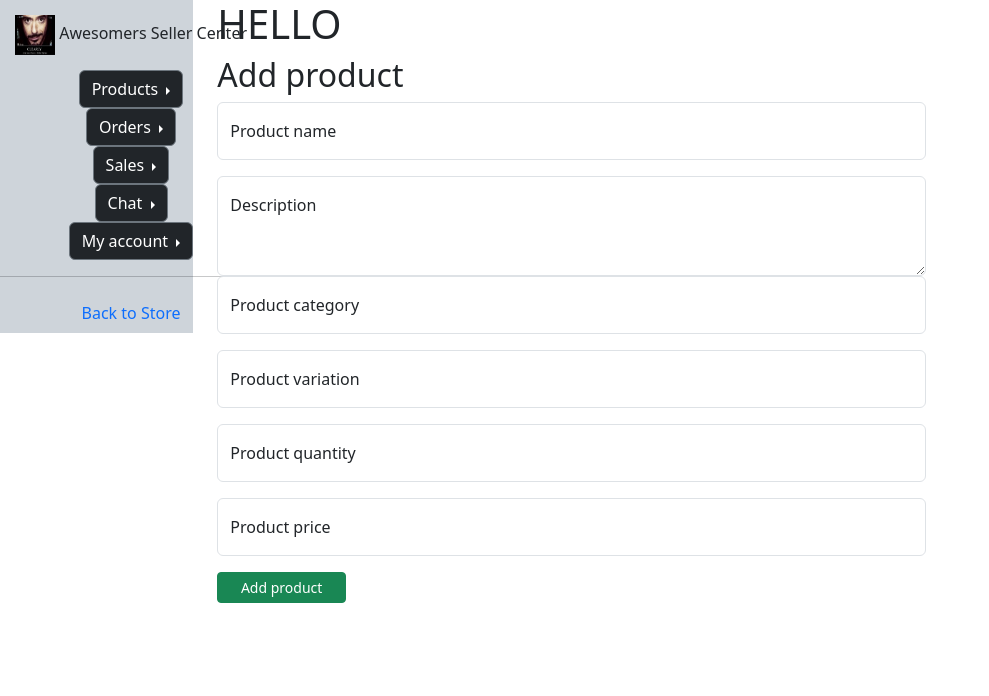
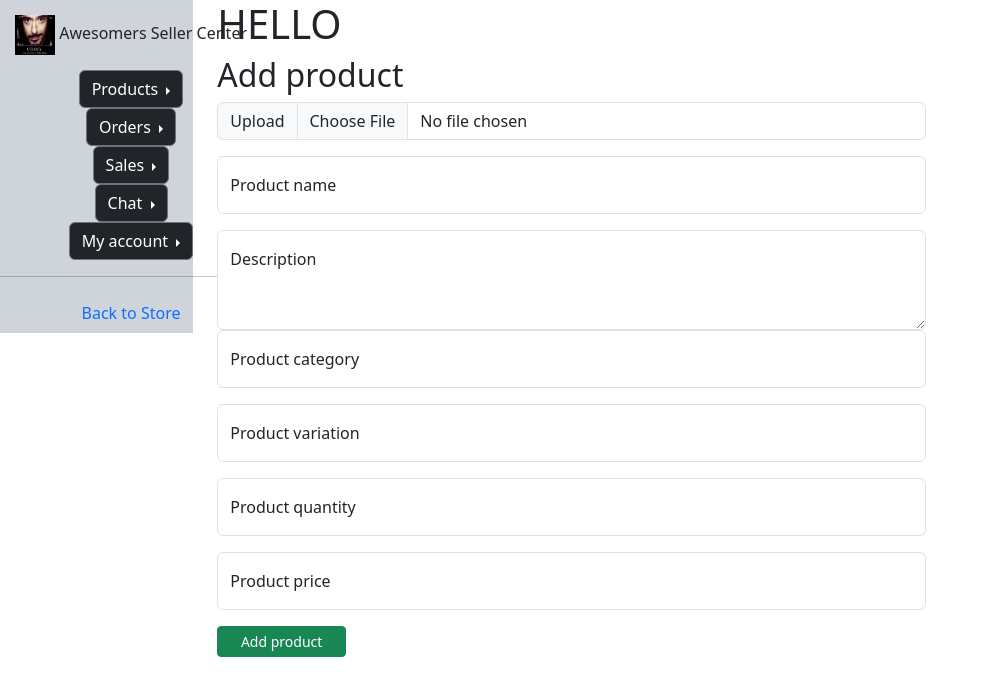
Before and after one commit to ViruSahastrabudhhe/ecommerceForFinals, a Flask app: page /products in a window 1280 px wide. Shown: the top 696 px of the page, without its empty margins (0-989 px from the left). Run offline with Flask 3, Linux system fonts and the light colour scheme; the visitor is signed in with stand-in values (Sample User, id 1); some libraries are stand-ins or nearby versions.

Commit message:
11-12 version

```diff
--- a/awesomers/__init__.py
+++ b/awesomers/__init__.py
@@ -4,6 +4,8 @@ from .extensions import mail
 app=Flask(__name__)
 mail.init_app(app)
 app.config['SECRET_KEY']='supersecretkey'
+app.config['UPLOAD_FOLDER'] = 'static/imgs'
+app.config['UPLOADED_FILES'] = 'static/imgs'
 
 from .users import users as users_blueprint
 app.register_blueprint(users_blueprint)
--- a/awesomers/homepage/routes.py
+++ b/awesomers/homepage/routes.py
@@ -36,6 +36,7 @@ def requestToBecomeSeller():
             conn.commit()
             flash("CREATED NEW REQUEST", category="success")
         except mysql.connector.IntegrityError:
+            conn.rollback()
             flash("REQUEST ALREADY EXISTO", category='error')
             return redirect(url_for('homepage.renderBuyerBecomeSeller'))
         finally:
--- a/awesomers/seller/routes.py
+++ b/awesomers/seller/routes.py
@@ -5,6 +5,9 @@ import mysql.connector
 from mysql.connector import Error
 from awesomers.models import get_db_connection
 from datetime import datetime
+from werkzeug.utils import secure_filename
+import os
+import pathlib
 
 dateNow = datetime.now()
 
@@ -15,7 +18,7 @@ def sellerCenter():
 
 @seller.route('/products')
 def products():
-    return render_template('seller/products.html', legend="Add product", id=session['accountID'], email=session['accountEmail'], username=session['accountUsername'], role=session['accountRole'])
+    return render_template('seller/products.html', legend="Add product", purpose="renderProducts" , id=session['accountID'], email=session['accountEmail'], username=session['accountUsername'], role=session['accountRole'])
 
 @seller.route('/inventory')
 def inventory():
@@ -30,36 +33,9 @@ def inventory():
     try:
         cursor.execute(f'SELECT * FROM products WHERE accountID={accountID}')
         rows=cursor.fetchall()
-        sumOfProducts = []
-        i=1
-        while i <= len(rows):
-            print(i)
-            sumOfProducts.append(i)
-            i+=1
-        print(sumOfProducts)
         cursor.close()
         conn.close()
-        return render_template('seller/inventory.html', legend="Inventory", indices=sumOfProducts, products=rows, id=session['accountID'], email=session['accountEmail'], username=session['accountUsername'], role=session['accountRole'])
-    except:
-        flash('Could not fetch products from database!', category='error')
-        return redirect(url_for('seller.sellerCenter'))
-
-@seller.route('/inventoryFetchProducts')
-def inventoryFetchProducts():
-    accountID = session['accountID']
-    conn = get_db_connection()
-    if conn is None:
-        flash("NO DB CONNECTION LOL", category='error')
-        return redirect(url_for('seller.inventory'))
-
-    cursor = conn.cursor()
-
-    try:
-        cursor.execute(f'SELECT * FROM products WHERE accountID="{accountID}"')
-        rows=cursor.fetchall()
-        cursor.close()
-        conn.close()
-        return render_template('seller/inventory.html', legend="Inventory", products=rows, id=session['accountID'], email=session['accountEmail'], username=session['accountUsername'], role=session['accountRole'])
+        return render_template('seller/inventory.html', legend="Inventory", purpose="renderInventory", products=rows, id=session['accountID'], email=session['accountEmail'], username=session['accountUsername'], role=session['accountRole'])
     except:
         flash('Could not fetch products from database!', category='error')
         return redirect(url_for('seller.sellerCenter'))
@@ -69,13 +45,13 @@ def inventoryFetchProducts():
 def addProduct():
     if request.method=='POST':
         accountID = session['accountID']
-        productImg = 'lol.jpg'
+        productImg = request.files['productImg']
         productName = request.form['productName']
         productDescription = request.form['productDescription']
         productCategory = request.form['productCategory']
         productVariation = request.form['productVariation']
+        productQuantity = request.form['productQuantity']
         productPrice = request.form['productPrice']
-        productQuantity = request.form['productQuantity']
         productDate = dateNow
         productIsArchived = 0
 
@@ -84,10 +60,15 @@ def addProduct():
         flash("NO DB CONNECTION", category='error')
         return redirect(url_for('seller.products'))
 
+    destination = os.path.join('awesomers/static/imgs', productImg.filename)
+    productImg.save(secure_filename(productImg.filename))
+    print(destination)
+    url = productImg.filename
+
     cursor=conn.cursor()
 
     try:
-        cursor.execute('INSERT INTO products (accountID, img, productName, description, category, variation, price, quantity, dateAdded, isArchived) VALUES (%s, %s, %s, %s, %s, %s, %s, %s, %s, %s)', (accountID, productImg, productName, productDescription, productCategory, productVariation, productPrice, productQuantity, productDate, productIsArchived))
+        cursor.execute('INSERT INTO products (accountID, img, productName, description, category, variation, price, quantity, dateAdded, isArchived) VALUES (%s, %s, %s, %s, %s, %s, %s, %s, %s, %s)', (accountID, url, productName, productDescription, productCategory, productVariation, productPrice, productQuantity, productDate, productIsArchived))
         conn.commit()
         flash('Product added successfully!', category='success')
     except mysql.connector.IntegrityError:
@@ -99,3 +80,8 @@ def addProduct():
         conn.close()
 
     return redirect(url_for('seller.products'))
+
+def insertImage(filePath):
+    with open(filePath, "rb") as File:
+        imageData = File.read()
+    return imageData
--- a/awesomers/templates/dashboard/dashboard_buyer.html
+++ b/awesomers/templates/dashboard/dashboard_buyer.html
@@ -5,7 +5,7 @@
 {% block content %}
 
 <section>
-    <div class="container-xxl">
+    <div class="container-fluid">
         <div class="row bg-secondary" id="header">
             <div class="col ms-auto"><h4></h4></div>
             <div class="col ms-auto"><h4></h4></div>
--- a/awesomers/templates/dashboard/dashboard_seller.html
+++ b/awesomers/templates/dashboard/dashboard_seller.html
@@ -5,7 +5,7 @@
 {% block content %}
 
 <section>
-    <div class="container-xxl">
+    <div class="container-fluid">
         <div class="row bg-secondary" id="header">
             <div class="col ms-auto"><h4></h4></div>
             <div class="col ms-auto"><h4></h4></div>
--- a/awesomers/templates/seller/base.html
+++ b/awesomers/templates/seller/base.html
@@ -52,9 +52,19 @@
                             Products
                         </button>
                         <ul class="dropdown-menu bg-dark-subtle">
+                            {% if purpose=='renderProducts' %}
                             <li><a class="dropdown-item active" href="{{ url_for('seller.products') }}">Add product</a></li>
                             <li><a class="dropdown-item" href="{{ url_for('seller.inventory') }}">Inventory</a></li>
                             <li><a class="dropdown-item" href="#">Something else here</a></li>
+                            {% elif purpose=='renderInventory' %}
+                            <li><a class="dropdown-item" href="{{ url_for('seller.products') }}">Add product</a></li>
+                            <li><a class="dropdown-item active" href="{{ url_for('seller.inventory') }}">Inventory</a></li>
+                            <li><a class="dropdown-item" href="#">Something else here</a></li>
+                            {% else %}
+                            <li><a class="dropdown-item" href="{{ url_for('seller.products') }}">Add product</a></li>
+                            <li><a class="dropdown-item" href="{{ url_for('seller.inventory') }}">Inventory</a></li>
+                            <li><a class="dropdown-item" href="#">Something else here</a></li>
+                            {% endif %}
                         </ul>
                         </div>
                     </form>
--- a/awesomers/templates/seller/inventory.html
+++ b/awesomers/templates/seller/inventory.html
@@ -27,8 +27,9 @@
                 {% for product in products%}
                 <tbody>
                   <tr>
-                    <th scope="row">1</th>
+                    <th scope="row">{{loop.index}}</th>
                     <td>{{product.1}}</td>
+                    <td>{{product.2}}</td>
                     <td>{{product.3}}</td>
                     <td>{{product.4}}</td>
                     <td>{{product.5}}</td>
--- a/awesomers/templates/seller/products.html
+++ b/awesomers/templates/seller/products.html
@@ -9,40 +9,40 @@
             <h2>{{legend}}</h2>
         </div>
 
-        <form action="{{ url_for('seller.addProduct') }}" method="POST">
+        <form action="{{ url_for('seller.addProduct') }}" method="POST" enctype="multipart/form-data">
             <div class="col-8">
-                <!-- <div class="input-group mb-3">
-                    <input type="file" class="form-control" id="inputGroupFile02">
-                    <label class="input-group-text" name="productImg" for="inputGroupFile02">Upload image</label>
-                </div> -->
+                <div class="input-group mb-3">
+                  <label class="input-group-text" for="inputGroupFile01">Upload</label>
+                  <input type="file" class="form-control" name="productImg" id="inputGroupFile01" accept="image/jpeg, image/png">
+                </div>
 
                 <div class="form-floating mb-3">
-                    <input type="text" class="form-control" name="productName" id="floatingInput" placeholder="name@example.com">
+                    <input type="text" class="form-control" name="productName" id="floatingInput" placeholder="name" required>
                     <label for="floatingInput">Product name</label>
                   </div>
 
                 <div class="form-floating">
-                    <textarea class="form-control" name="productDescription" placeholder="Enter product description here" id="floatingTextarea2" style="height: 100px"></textarea>
+                    <textarea class="form-control" name="productDescription" placeholder="Enter product description here" id="floatingTextarea2" style="height: 100px" required></textarea>
                     <label for="floatingTextarea2">Description</label>
                 </div>
 
                 <div class="form-floating mb-3">
-                    <input type="text" class="form-control" name="productCategory" id="floatingInput" placeholder="name@example.com">
+                    <input type="text" class="form-control" name="productCategory" id="floatingInput" placeholder="electronics, clothing" required>
                     <label for="floatingInput">Product category</label>
                   </div>
 
                 <div class="form-floating mb-3">
-                    <input type="text" class="form-control" name="productVariation" id="floatingInput" placeholder="name@example.com">
+                    <input type="text" class="form-control" name="productVariation" id="floatingInput" placeholder="blue, white" required>
                     <label for="floatingInput">Product variation</label>
                   </div>
 
                 <div class="form-floating mb-3">
-                    <input type="text" class="form-control" name="productQuantity" id="floatingInput" placeholder="name@example.com">
+                    <input type="number" min="1" step="1" class="form-control" name="productQuantity" id="floatingInput" placeholder="name@example.com" required>
                     <label for="floatingInput">Product quantity</label>
                   </div>
 
                 <div class="form-floating mb-3">
-                    <input type="text" class="form-control" name="productPrice" id="floatingInput" placeholder="name@example.com">
+                    <input type="number" min="1" step="1" class="form-control" name="productPrice" id="floatingInput" placeholder="name@example.com" required>
                     <label for="floatingInput">Product price</label>
                   </div>
 
--- a/awesomers/users/routes.py
+++ b/awesomers/users/routes.py
@@ -100,6 +100,7 @@ def signUp():
             conn.commit()
             flash("Successfully signed up!", category='success')
         except mysql.connector.IntegrityError:
+            conn.rollback()
             flash("Account is already signed up!", category='error')
             return redirect(url_for('users.signUp'))
         finally:
@@ -146,6 +147,7 @@ def resetPassword(token):
             conn.commit()
             flash('Password successfully reset!', category='success')
         except:
+            conn.rollback()
             flash('An unexpected error has occurred!', category='error')
             return redirect(url_for('users.login'))
         finally:
@@ -184,6 +186,7 @@ def requestPasswordReset():
             sendForgotPasswordMail(email)
             flash("Password reset request sent!", category='success')
         except:
+            conn.rollback()
             flash("Failed to send password request!", category='error')
             return redirect(url_for('users.requestPasswordReset'))
         finally:
@@ -272,6 +275,7 @@ def signUpAccount(email: str, username: str, password: str, confirmPassword: str
         conn.commit()
         flash("CREATED NEW ACCOUNT", category='success')
     except mysql.connector.IntegrityError:
+        conn.rollback()
         flash("Account already exists", category='error')
         return redirect(url_for('signUp'))
     finally:
```
Also changed, not shown: test.png (added), 1 other file.
